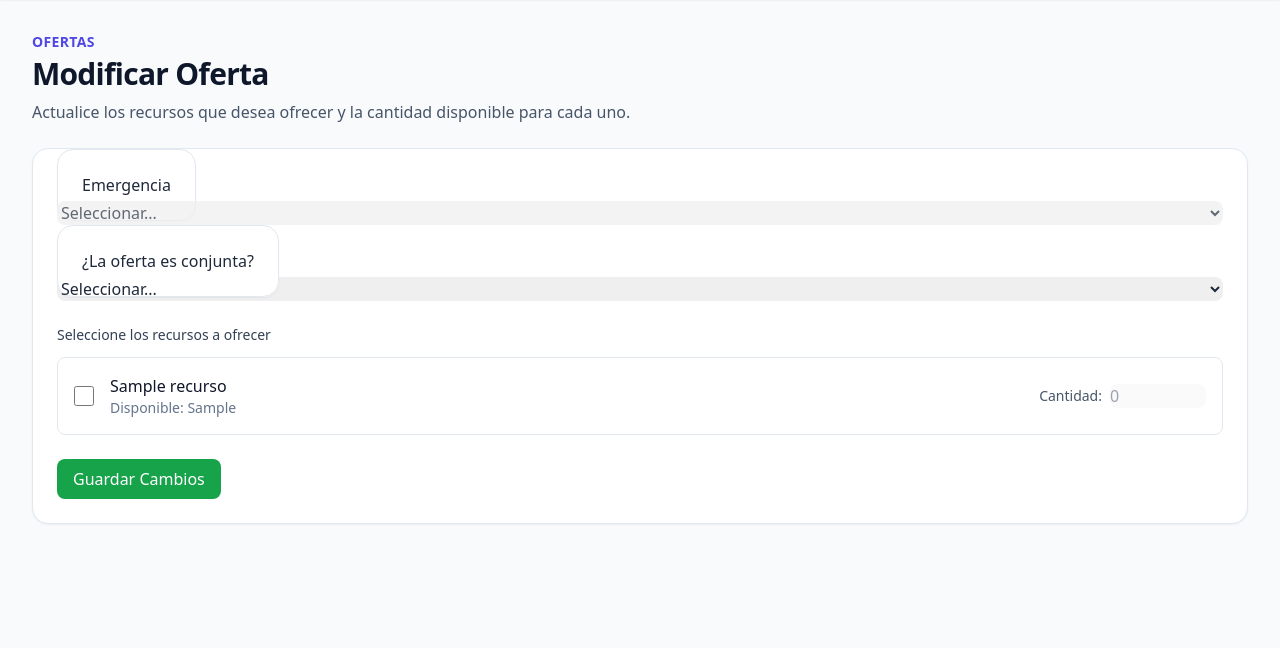
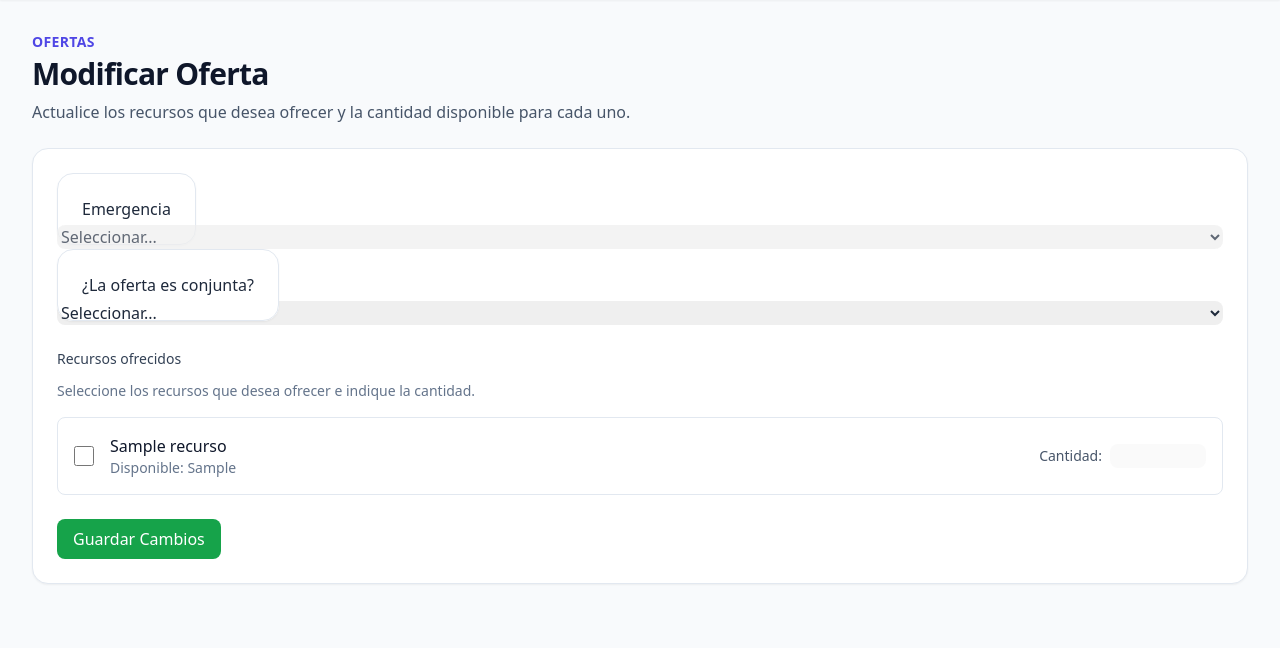
Before and after one commit to luichinni/dssd-flask-app, a Flask app: template templates/ofertas/modificar_oferta.html in a window 1280 px wide. Shown: the part 65-713 px from the top of the page. Run offline with Flask 3, Linux system fonts and the light colour scheme; the template is opened without the code that fills it: most values are stand-ins (such as "Sample title", 1, 10 or a date in 2020); parts of the project's set-up code (start-up, migrations or seed data) failed here and were passed over; some libraries are stand-ins or nearby versions.

Commit message:
Formulario de modificacion completo

```diff
--- a/templates/ofertas/modificar_oferta.html
+++ b/templates/ofertas/modificar_oferta.html
@@ -12,14 +12,17 @@
     </div>
 
     <form method="POST" action="{{ url_for('ong.modificar_oferta', id_oferta=oferta.id) }}" class="bg-white rounded-2xl border border-slate-200 shadow-sm p-6 space-y-6">
+        <!-- ID Oferta -->
+        <input type="hidden" name="id_oferta" value="{{ oferta.id }}">
         <div>
             <label for="id_emergencia" class="bg-white rounded-2xl border border-slate-200 shadow-sm p-6 space-y-6">Emergencia</label>
-            <select disabled id="id_emergencia" name="id_emergencia" required class="mt-1 block w-full rounded-lg border-slate-300">
+            <select id="id_emergencia" disabled name="id_emergencia" required class="mt-1 block w-full rounded-lg border-slate-300">
                 <option value="">Seleccionar...</option>
                 {% for emergencia in emergencias %}
                     <option value="{{ emergencia.id }}"> {{ emergencia.id }} - {{ emergencia.zona_afectada }} </option>
                 {% endfor %}
             </select>
+            <input type="hidden" name="id_emergencia" value="{{ oferta.id_emergencia }}">
         </div>
 
         <div>
@@ -32,10 +35,22 @@
         </div>
 
         <div>
-            <label class="block text-sm font-medium text-slate-700 mb-3"> Seleccione los recursos a ofrecer </label>
+            <label class="block text-sm font-medium text-slate-700 mb-3"> Recursos ofrecidos </label>
+            <p class="text-sm text-slate-500 mb-4"> Seleccione los recursos que desea ofrecer e indique la cantidad. </p>
             <div class="space-y-3">
                 {% for recurso in recursos %}
-                <div class="recurso-card flex items-center gap-4 p-4 border border-slate-200 rounded-lg" >
+                {# Busco si este recurso ya pertenece a esta oferta #}
+                    {% set detalle = namespace(valor=None) %}
+                    {% for version in oferta.versiones %}
+                        {% if version.numero_version == oferta.version_actual %}
+                            {% for d in version.detalles %}
+                                {% if d.id_recurso == recurso.id %}
+                                    {% set detalle.valor = d %}
+                                {% endif %}
+                            {% endfor %}
+                        {% endif %}
+                    {% endfor %}
+                    <div class="recurso-card flex items-center gap-4 p-4 border border-slate-200 rounded-lg">
                         <!-- Checkbox -->
                         <input
                             type="checkbox"
@@ -43,11 +58,13 @@
                             name="id_recurso"
                             value="{{ recurso.id }}"
                             class="recurso-checkbox h-5 w-5 rounded border-slate-300 text-indigo-600"
-                        onchange="habilitarCantidad(this, {{ recurso.cantidad_disponible }})" >
-                    <!-- Información del recurso -->
-                    <label for="recurso_{{ recurso.id }}" class="flex-1 cursor-pointer" >
+                            onchange="habilitarCantidad(this, {{ recurso.cantidad_disponible }})"
+                            {% if detalle.valor is not none %} checked {% endif %}
+                        >
+                        <!-- Info del recurso -->
+                        <label for="recurso_{{ recurso.id }}" class="flex-1 cursor-pointer">
                             <span class="font-medium text-slate-900"> {{ recurso.nombre }} </span>
-                        <span class="block text-sm text-slate-500"> Disponible: {{ recurso.cantidad_disponible }} </span>
+                            <span class="block text-sm text-slate-500"> Disponible: {{ recurso.cantidad_disponible }}</span>
                         </label>
                         <!-- Cantidad -->
                         <div class="flex items-center gap-2">
@@ -58,12 +75,15 @@
                                 name="cantidad_{{ recurso.id }}"
                                 min="1"
                                 max="{{ recurso.cantidad_disponible }}"
-                            disabled class="w-24 rounded-lg border-slate-300" placeholder="0">
+                                class="w-24 rounded-lg border-slate-300"
+                                {% if detalle.valor is not none %} value="{{ detalle.valor.cantidad }}" {% else %} disabled {% endif %}
+                            >
                         </div>
                     </div>
                 {% endfor %}
             </div>
         </div>
+
 
         <div>
             <button type="submit" class="px-4 py-2 bg-green-600 text-white rounded-lg hover:bg-green-700">Guardar Cambios</button>
```
Lines whose indentation alone changed are shown as unchanged.
